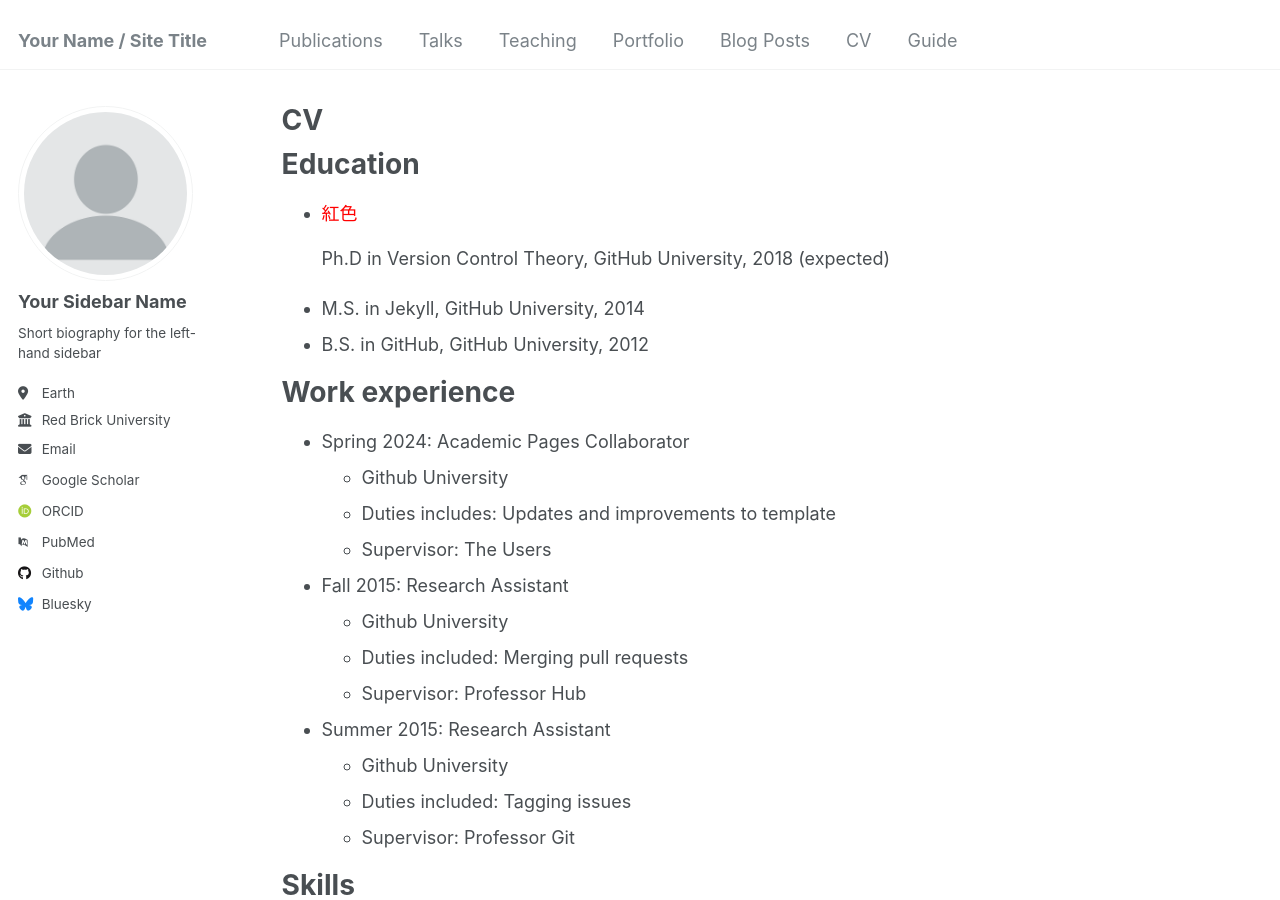
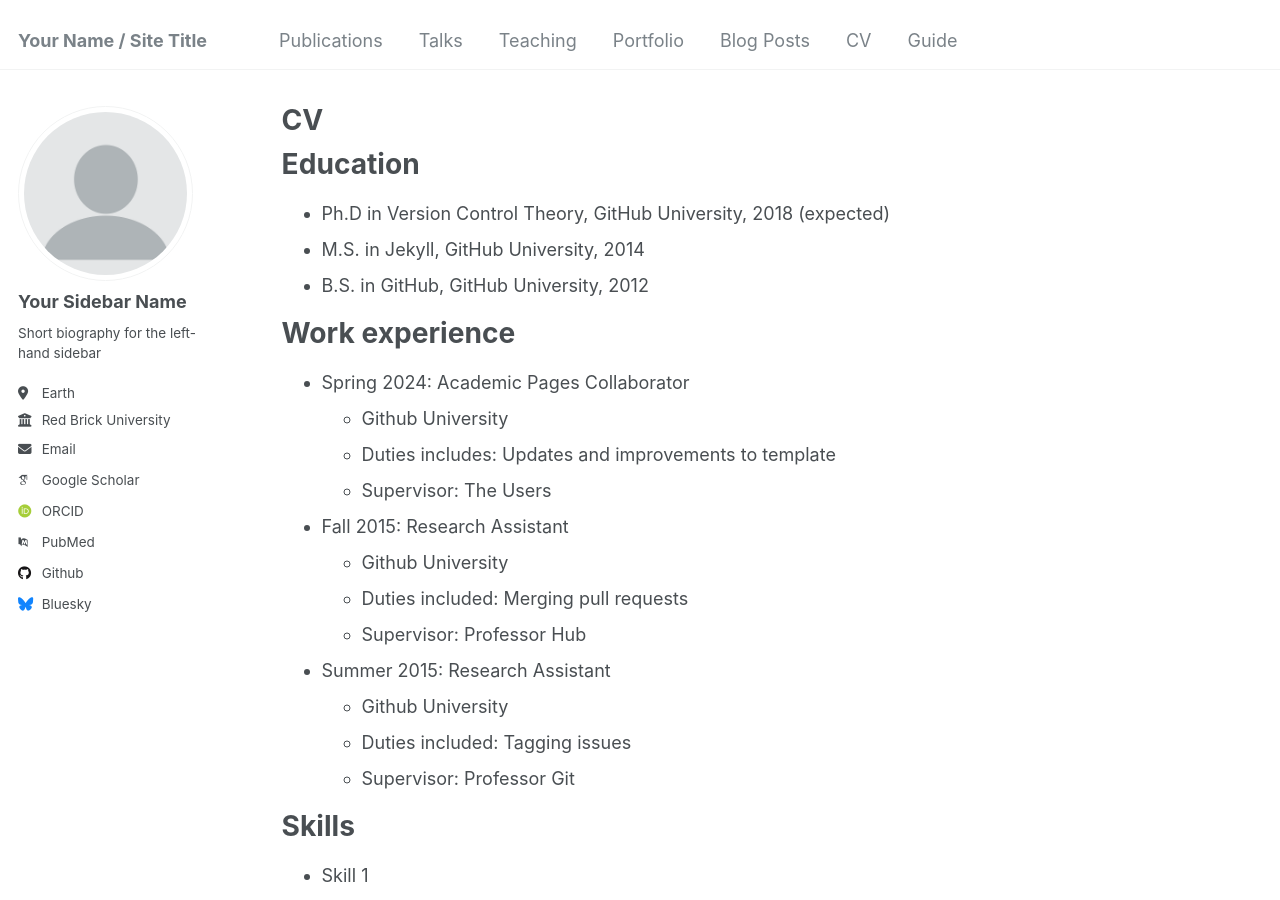
Before and after one commit to stvrt/stvrt.github.io, a Jekyll site: the page built from _pages/cv.md, in a window 1280 px wide and 900 px high. Built offline with Jekyll 4.4.1, drawn with Linux system fonts in a browser that asks for light colours; some web fonts are replaced.

Commit message:
Update cv.md
Remove 紅色 test

```diff
--- a/_pages/cv.md
+++ b/_pages/cv.md
@@ -11,7 +11,7 @@ redirect_from:
 
 Education
 ======
-* <font color="red">紅色</font> Ph.D in Version Control Theory, GitHub University, 2018 (expected)
+* Ph.D in Version Control Theory, GitHub University, 2018 (expected)
 * M.S. in Jekyll, GitHub University, 2014
 * B.S. in GitHub, GitHub University, 2012
 
```
